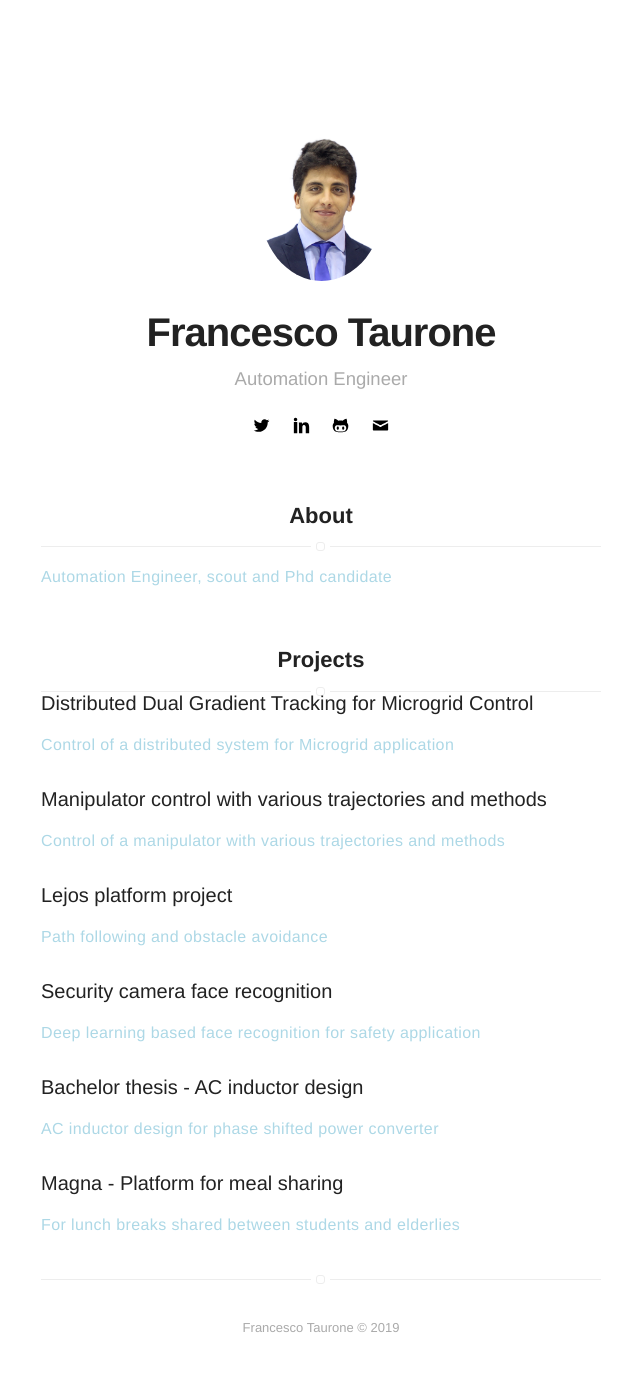
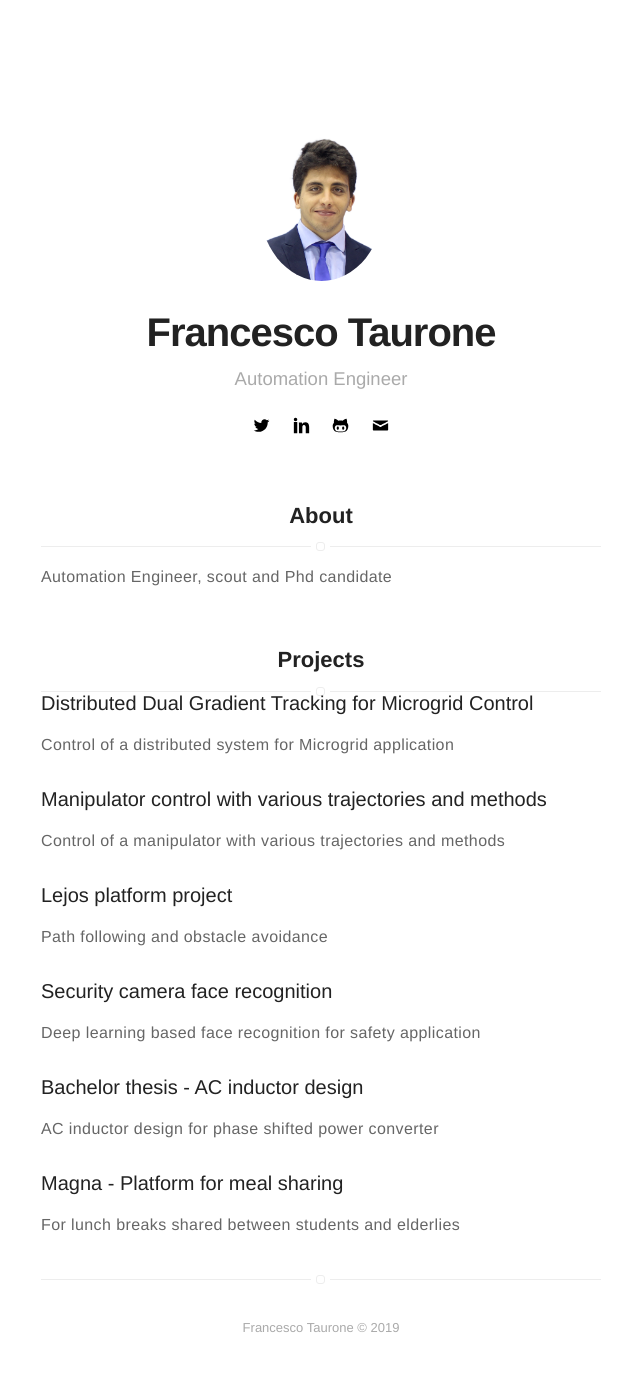
Before and after one commit to francescotaurone/francescotaurone.github.io, a Jekyll site: the page built from index.html, in a window 1280 px wide. Shown: the whole page, without its empty margins (319-959 px from the left). Built offline with Jekyll 4.4.1, drawn with Linux system fonts in a browser that asks for light colours.

Commit message:
Update variables.sass

```diff
--- a/_sass/base/variables.sass
+++ b/_sass/base/variables.sass
@@ -1,10 +1,10 @@
 $fontSans: "Helvetica Neue", Helvetica, Arial, sans-serif
 $fontMonospace: "Consolas", Liberation Mono, Menlo, Courier, monospace
 
-$alpha: #ADD8E6
+$alpha: #666
 $beta: #222
 $gama: #aaa
-$delta: #4b0082
+$delta: #ADD8E6
 $epsilon: #ededed
 
 $mobile: "only screen and (max-width: 400px)"
```
